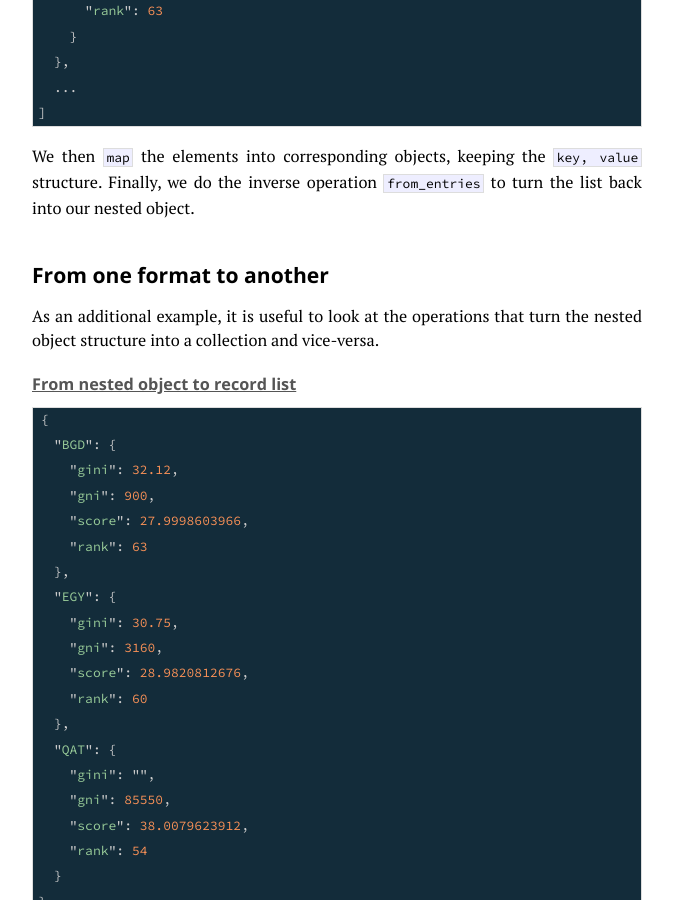
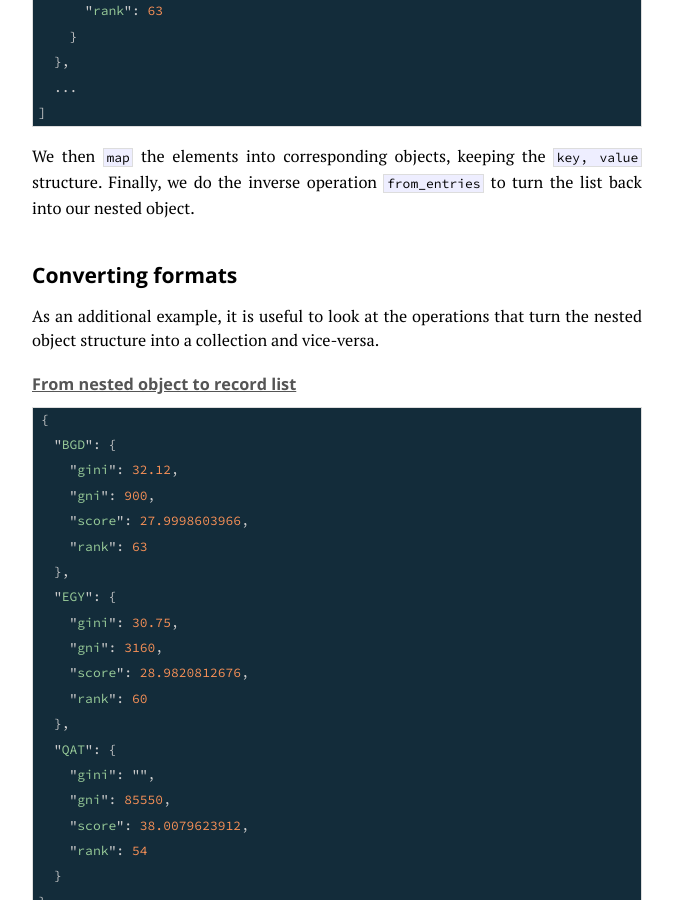
Before and after one commit to kamicut/kamicut.github.io, a Jekyll site: the page built from _posts/2014-11-19-using-jq-nested-objects.md, in a window 1280 px wide and 900 px high, scrolled down 3179 px. Shown: the whole window, without its empty margins (303-976 px from the left). Built offline with Jekyll 4.4.1, drawn with Linux system fonts in a browser that asks for light colours; Markdown is read by kramdown in place of the engine named in the settings.

Commit message:
Update 2014-11-19-using-jq-nested-objects.md

```diff
--- a/_posts/2014-11-19-using-jq-nested-objects.md
+++ b/_posts/2014-11-19-using-jq-nested-objects.md
@@ -137,7 +137,7 @@ Here, `to_entries` turns the nested object into a `list` of the following form (
 
 We then `map` the elements into corresponding objects, keeping the `key, value` structure. Finally, we do the inverse operation `from_entries` to turn the list back into our nested object.
 
-## From one format to another
+## Converting formats
 
 As an additional example, it is useful to look at the operations that turn the nested object structure into a collection and vice-versa.
 
```
